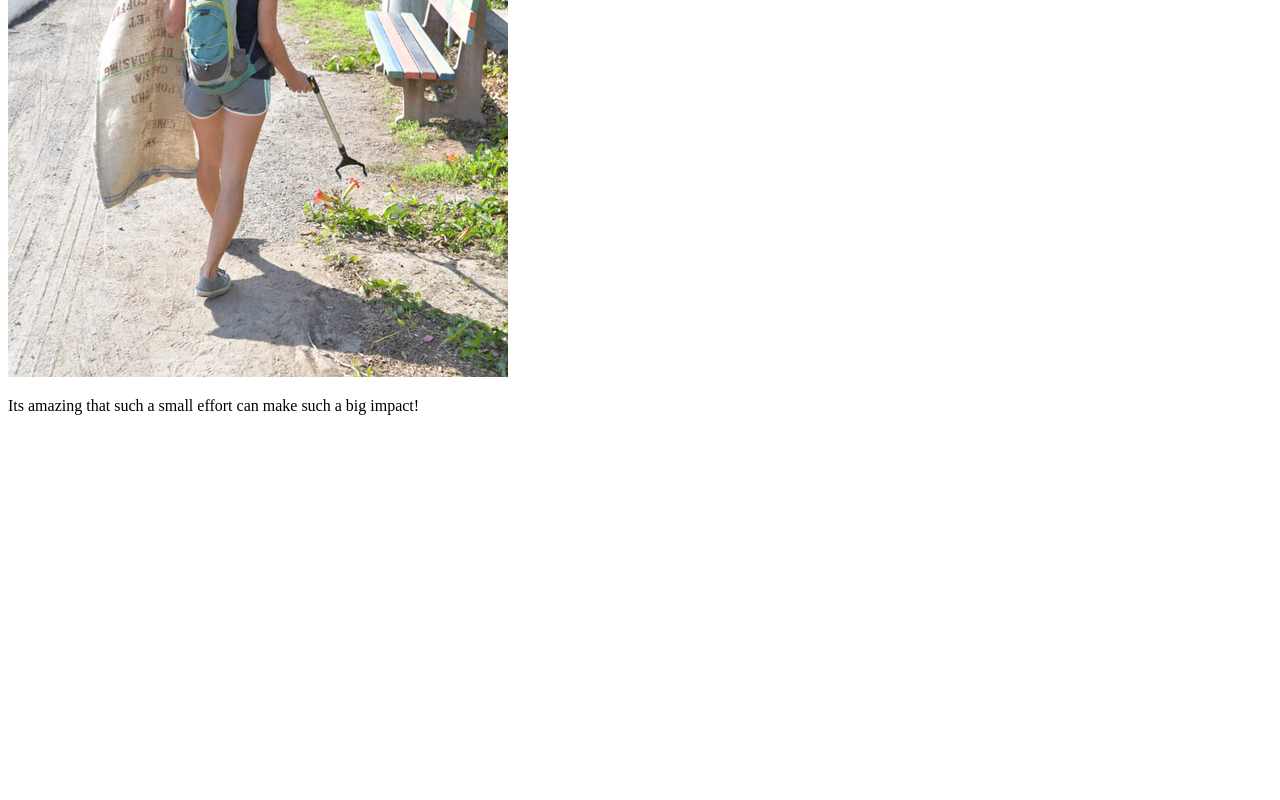
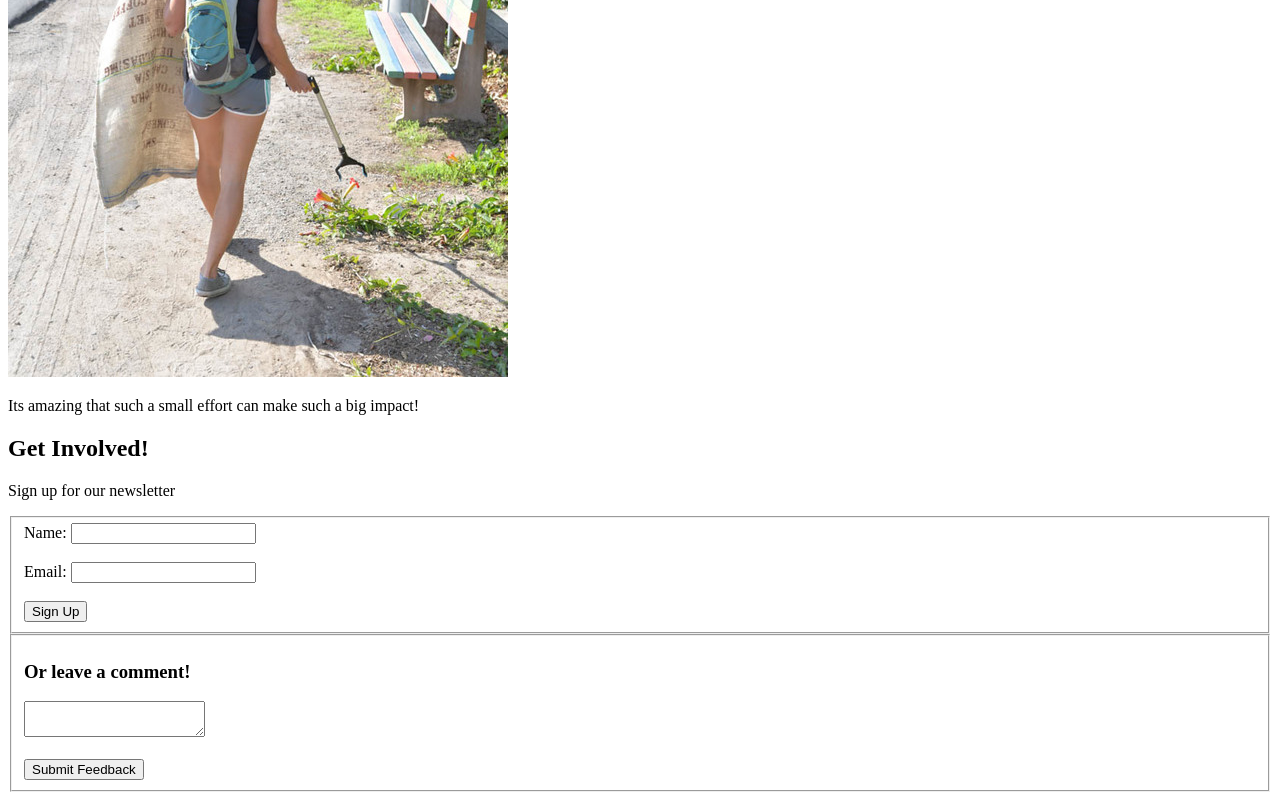
Before and after one commit to rezn5447/rezn5447.github.io, a plain HTML site: page index.html in a window 1280 px wide. Shown: the part 1705-2505 px from the top of the page. Before the commit the page ends 2136 px from the top, so only its background shows below. Drawn offline with Linux system fonts and the light colour scheme.

Commit message:
Add Form Newsletter and Feedback

```diff
--- a/index.html
+++ b/index.html
@@ -21,6 +21,28 @@
 
 <p>Its amazing that such a small effort can make such a big impact!</p>
 
+<h2>Get Involved!</h2>
+<p>Sign up for our newsletter</p>
+<form>
+	<fieldset>
+	<label>Name:</label>	<input type="name" name="name">
+	<br><br>
+	<label>Email:</label>	<input type="email" name="email">
+	<br>
+	<br>
+	<button type="submit">Sign Up</button>
+	</fieldset>
+
+	<fieldset>
+	<h3>Or leave a comment!</h3>
+		<textarea>
+
+
+		</textarea> <br><br>
+		<button type="submit">Submit Feedback</button>
+	</fieldset>
+
+</form>
 
 
 </body>
```
